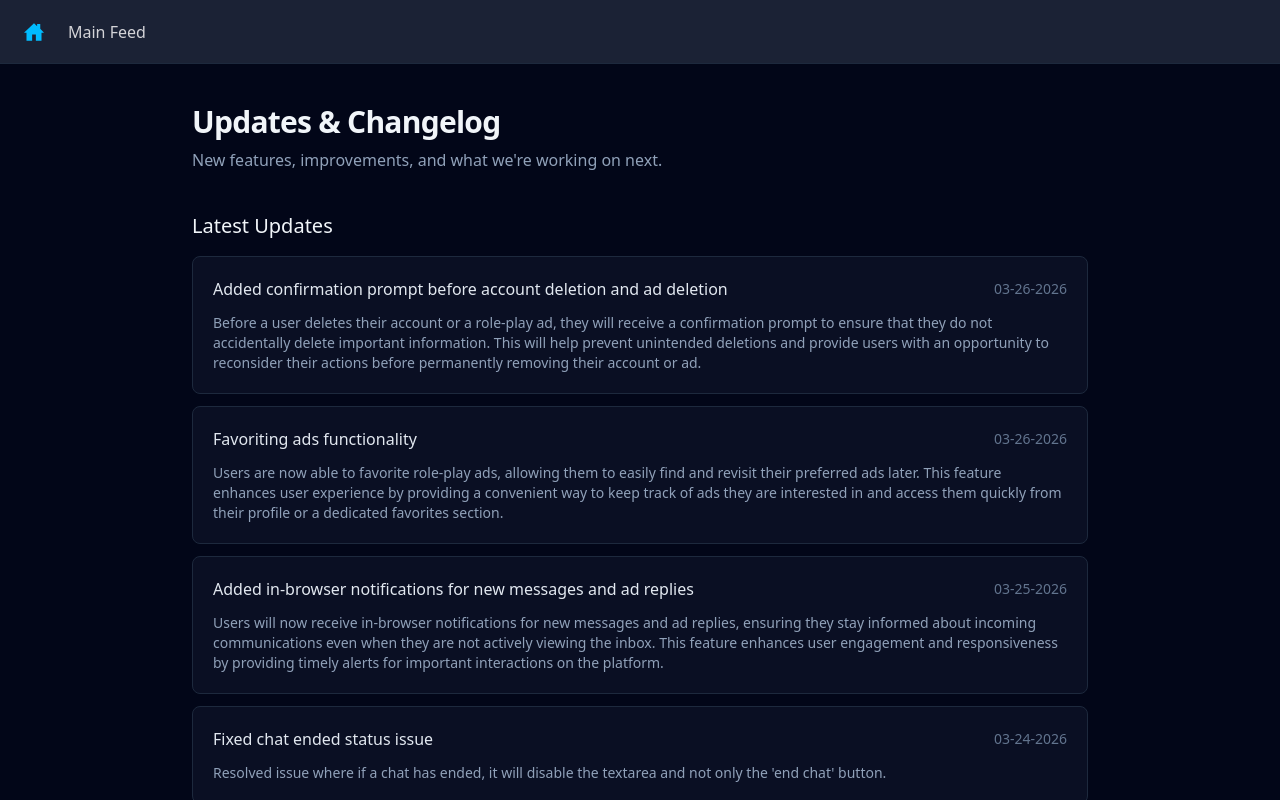
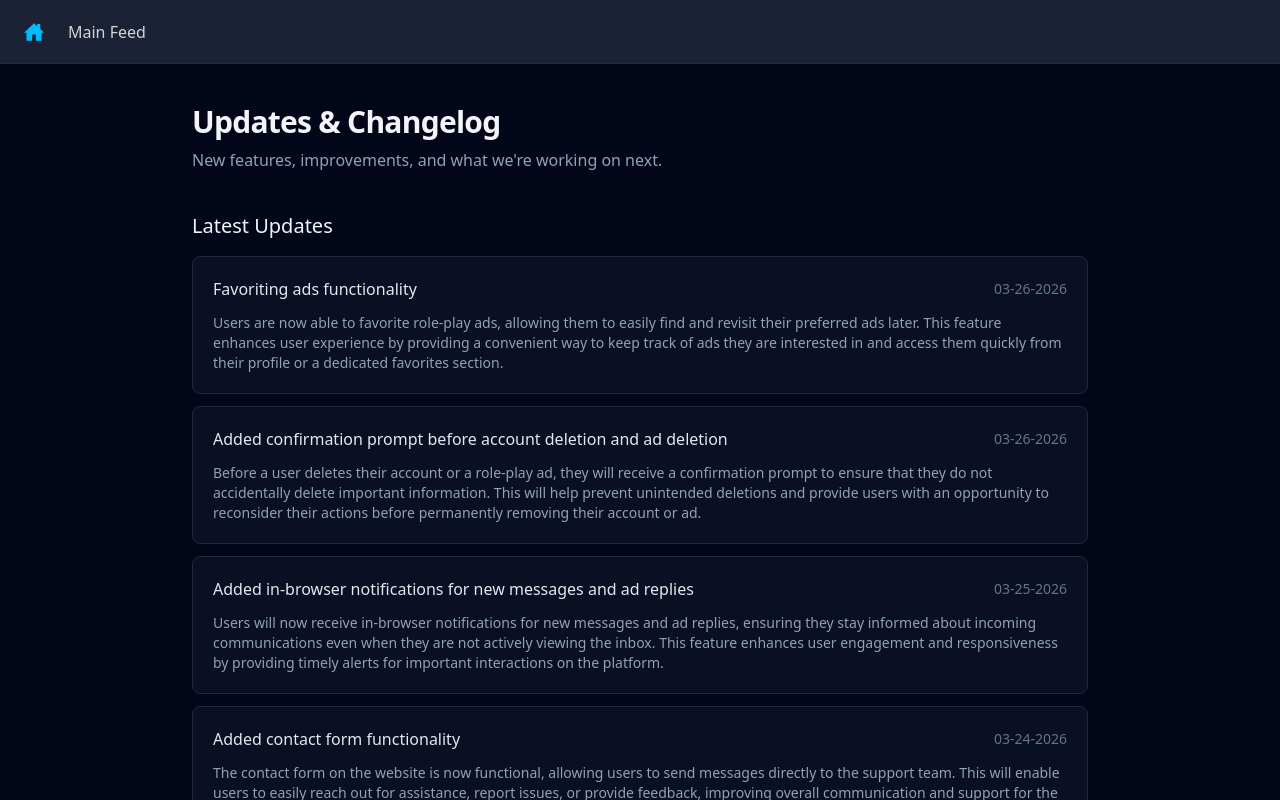
Before and after one commit to Hairum-Qureshi/story-roleplay-app, a React (Vite) app in the folder apps/frontend/: page /updates-changelog in a window 1280 px wide. Shown: the top 800 px of the page. Built offline with nearby package versions, Linux system fonts and the light colour scheme; no server answers.

Commit message:
updated updates sorting logic so it sorts by latest id instead of timestamp

```diff
--- a/apps/frontend/src/pages/UpdatesAndChangelog.tsx
+++ b/apps/frontend/src/pages/UpdatesAndChangelog.tsx
@@ -7,9 +7,7 @@ import type { Bug, PlannedFeature, Update } from "../interfaces";
 
 export default function UpdatesAndChangelog() {
 	const plannedFeatures: PlannedFeature[] = planned;
-	const updatesToShow: Update[] = updates.sort(
-		(a, b) => new Date(b.timestamp).getTime() - new Date(a.timestamp).getTime()
-	);
+	const updatesToShow: Update[] = updates.sort((a, b) => b.id - a.id);
 	const currentBugs: Bug[] = bug;
 
 	return (
```
